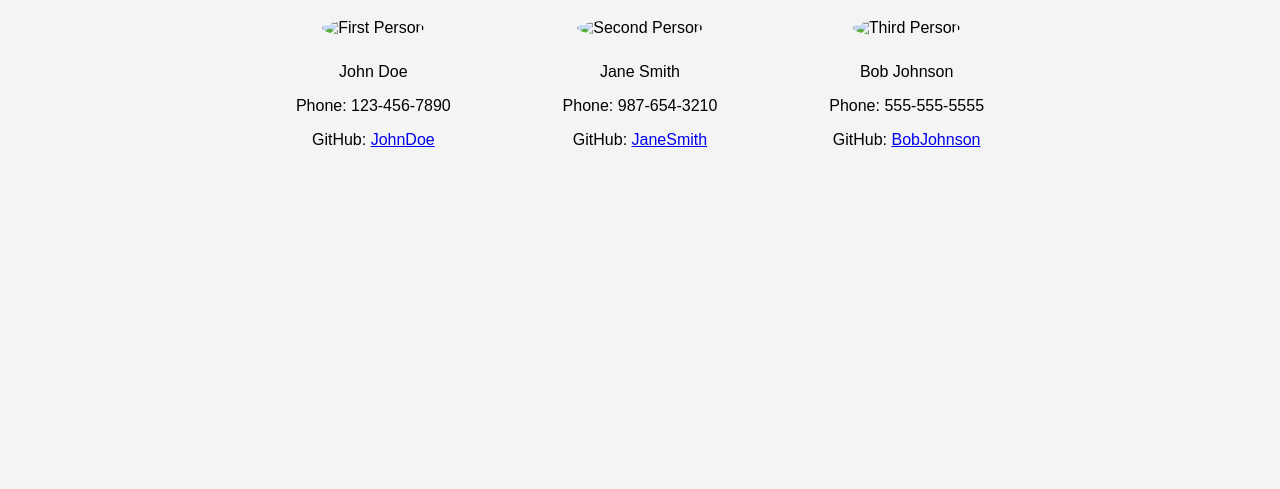
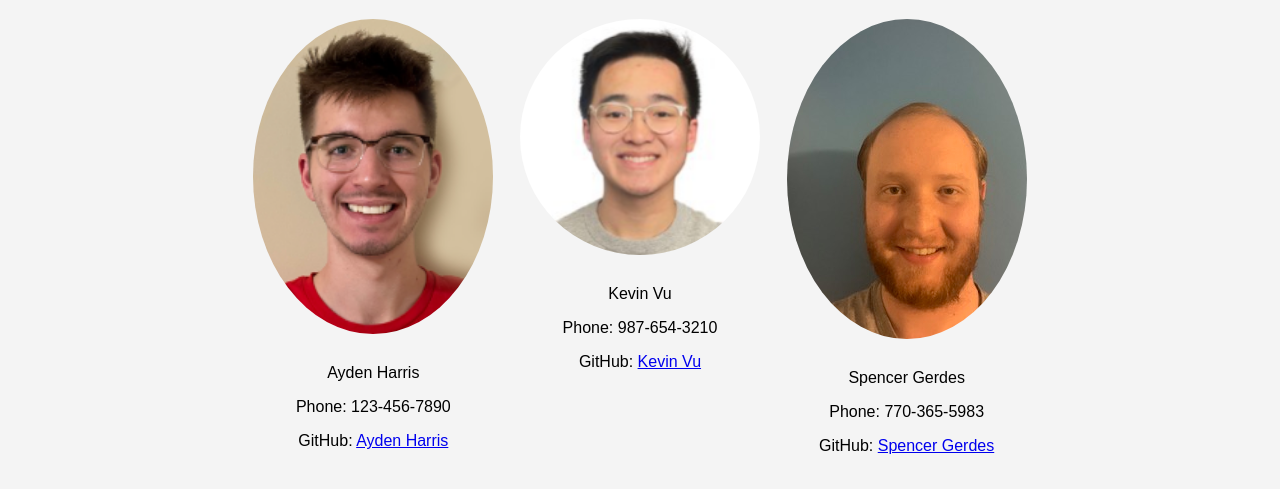
Before and after one commit to SP-5-Green-Dynamic-Grocery-List/SP-5-Green-Dynamic-Grocery-List, a website: page index.html in a window 1280 px wide. Shown: the part 119-608 px from the top of the page. Drawn offline with Linux system fonts and the light colour scheme.

Commit message:
fixed detials

```diff
--- a/index.html
+++ b/index.html
@@ -60,27 +60,27 @@
     <h1>Your Senior Project</h1>
     <div class="team-section">
       <div class="team-member">
-        <img src="path/to/first-person.jpg" alt="First Person">
+        <img src="ayden.PNG" alt="Ayden's Picture">
         <div class="team-member-info">
-          <p>John Doe</p>
+          <p>Ayden Harris</p>
           <p>Phone: 123-456-7890</p>
-          <p>GitHub: <a href="https://github.com/JohnDoe">JohnDoe</a></p>
+          <p>GitHub: <a href="https://github.com/aydenh14">Ayden Harris</a></p>
         </div>
       </div>
       <div class="team-member">
-        <img src="path/to/second-person.jpg" alt="Second Person">
+        <img src="kevin.PNG" alt="Kevin's Picture">
         <div class="team-member-info">
-          <p>Jane Smith</p>
+          <p>Kevin Vu</p>
           <p>Phone: 987-654-3210</p>
-          <p>GitHub: <a href="https://github.com/JaneSmith">JaneSmith</a></p>
+          <p>GitHub: <a href="https://github.com/k0v00y4">Kevin Vu</a></p>
         </div>
       </div>
       <div class="team-member">
-        <img src="path/to/third-person.jpg" alt="Third Person">
+        <img src="spencer.jpg" alt="Spencer's Picture">
         <div class="team-member-info">
-          <p>Bob Johnson</p>
-          <p>Phone: 555-555-5555</p>
-          <p>GitHub: <a href="https://github.com/BobJohnson">BobJohnson</a></p>
+          <p>Spencer Gerdes</p>
+          <p>Phone: 770-365-5983</p>
+          <p>GitHub: <a href="https://github.com/SpencerGerdes">Spencer Gerdes</a></p>
         </div>
       </div>
     </div>
```
